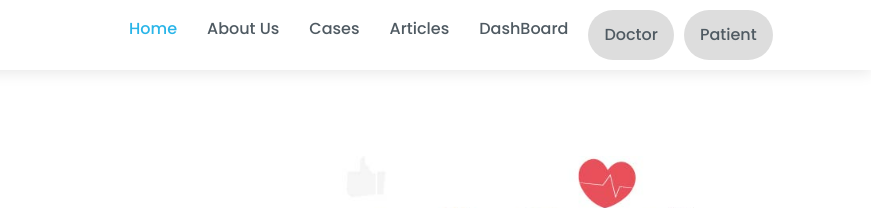
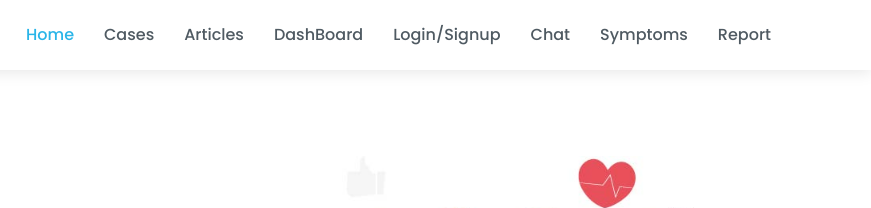
Before and after one commit to CodesbyUnnati/Checkup, a plain HTML site: page index.html in a window 1280 px wide. Shown: the top 208 px of the page, 409-1280 px from the left. Drawn offline with nearby package versions, Linux system fonts and the light colour scheme; no server answers; a web font is replaced by a local one.

Commit message:
Update index.html

```diff
--- a/index.html
+++ b/index.html
@@ -45,30 +45,13 @@
       <nav class="nav-menu d-none d-lg-block ml-auto">
         <ul>
           <li class="active"><a href="index.html">Home</a></li>
-          <li><a href="#why-us">About Us</a></li>
           <li><a href="#india">Cases</a></li>
           <li><a href="#courses">Articles</a></li>
           <li><a href="html/dashboard_main.html">DashBoard</a></li>
-          <li style=" font-weight: 100;
-                font-size: 10px;
-                display: inline-block;
-                padding: 1px 1px 1px 1px;
-                margin: 5px;
-                border-radius: 50px;
-                transition: 0.5s;
-                background: #ddd;
-                border-style: none;
-            "><a href="form.html">Doctor</a></li>&nbsp;&nbsp;
-          <li style=" font-weight: 100;
-                font-size: 10px;
-                display: inline-block;
-                padding: 1px 1px 1px 1px;
-                border-radius: 50px;
-                transition: 0.5s;
-                margin: 5px;
-                background: #ddd;
-                border-style: none;
-            "><a href="form.html">Patient</a></li>
+          <li><a href="form.html">Login/Signup</a></li>
+          <li><a href="http://pp0.xyz/doctorcha">Chat</a></li>
+          <li><a href="http://pp0.xyz/disease">Symptoms</a></li>
+          <li><a href="Appointment.html">Report</a></li>
 
         </ul>
       </nav>
```
